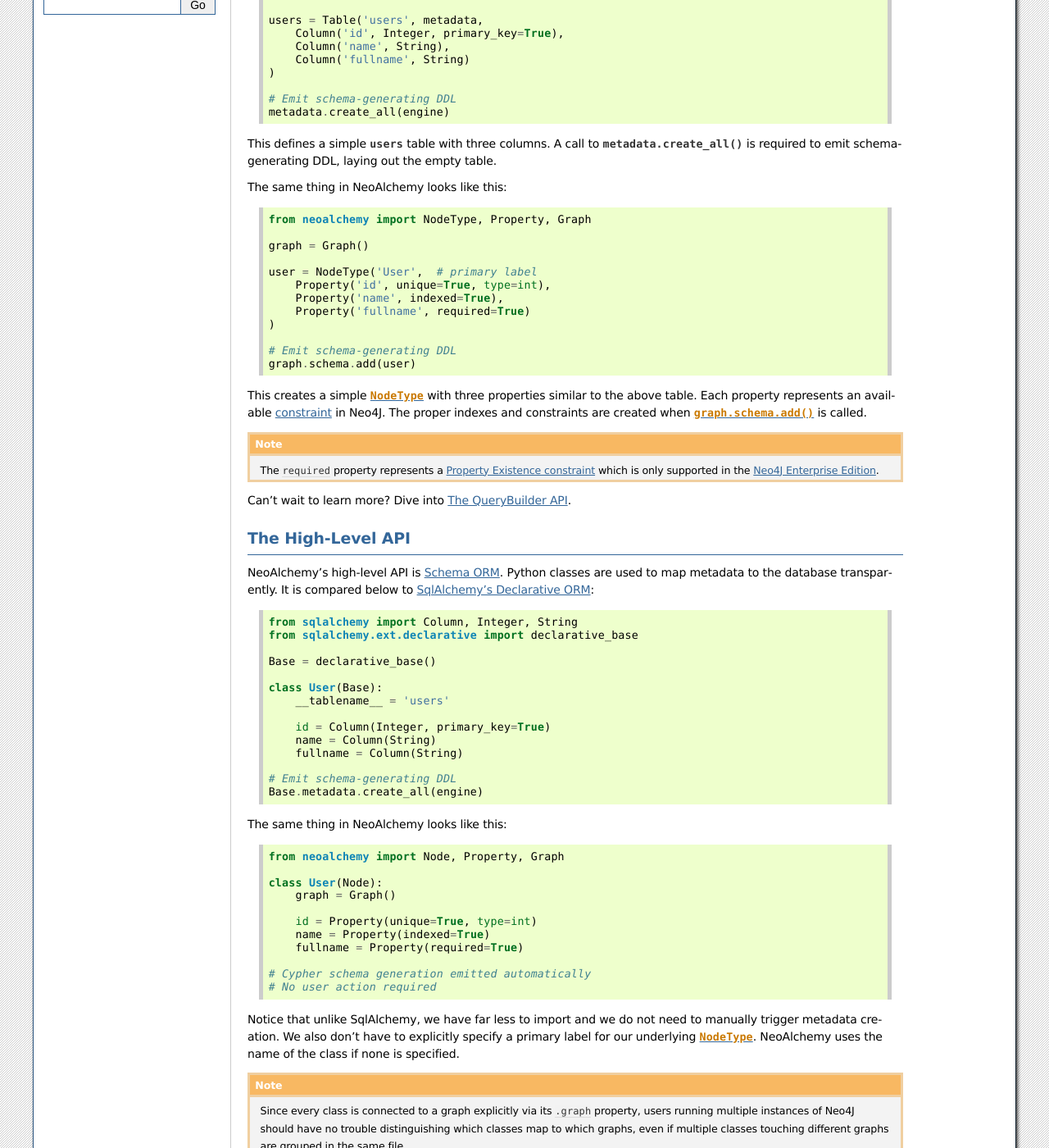
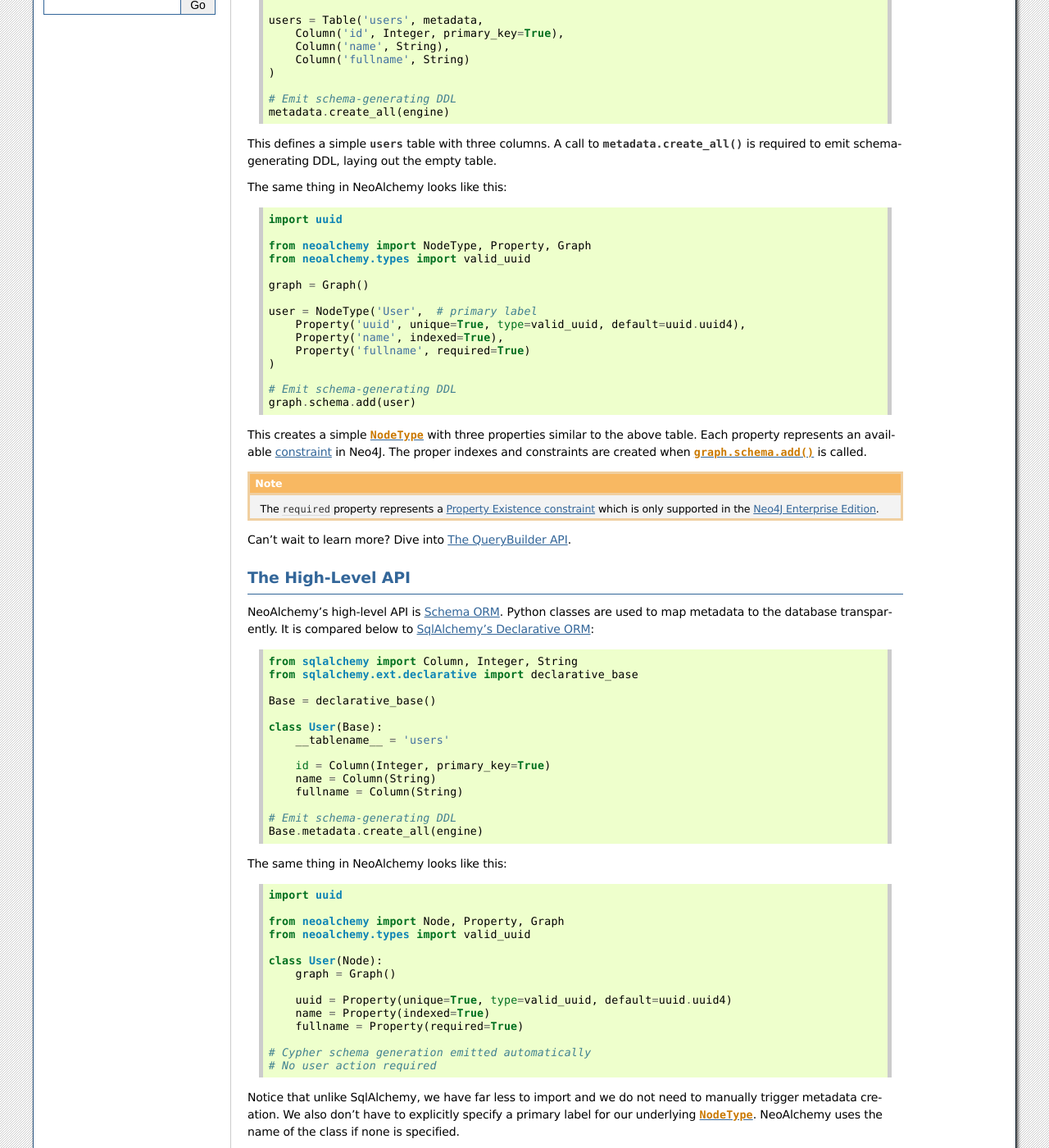
Before and after one commit to TwoBitAlchemist/NeoAlchemy, a Sphinx documentation site: the page built from source/apis.rst, in a window 1280 px wide and 1400 px high, scrolled down 404 px. Shown: the whole window at 82% size. Built offline with Sphinx 7.4.7, drawn with Linux system fonts in a browser that asks for light colours.

Commit message:
Introduced neoalchemy.types; updated docs and README

```diff
--- a/source/apis.rst
+++ b/source/apis.rst
@@ -43,12 +43,15 @@ laying out the empty table.
 
 The same thing in NeoAlchemy looks like this::
 
+    import uuid
+
     from neoalchemy import NodeType, Property, Graph
+    from neoalchemy.types import valid_uuid
 
     graph = Graph()
 
     user = NodeType('User',  # primary label
-        Property('id', unique=True, type=int),
+        Property('uuid', unique=True, type=valid_uuid, default=uuid.uuid4),
         Property('name', indexed=True),
         Property('fullname', required=True)
     )
@@ -95,12 +98,15 @@ map metadata to the database transparently. It is compared below to
 
 The same thing in NeoAlchemy looks like this::
 
+    import uuid
+
     from neoalchemy import Node, Property, Graph
+    from neoalchemy.types import valid_uuid
 
     class User(Node):
         graph = Graph()
 
-        id = Property(unique=True, type=int)
+        uuid = Property(unique=True, type=valid_uuid, default=uuid.uuid4)
         name = Property(indexed=True)
         fullname = Property(required=True)
 
```
Also changed, not shown: README.md (+5 -6 lines), 2 other files.
